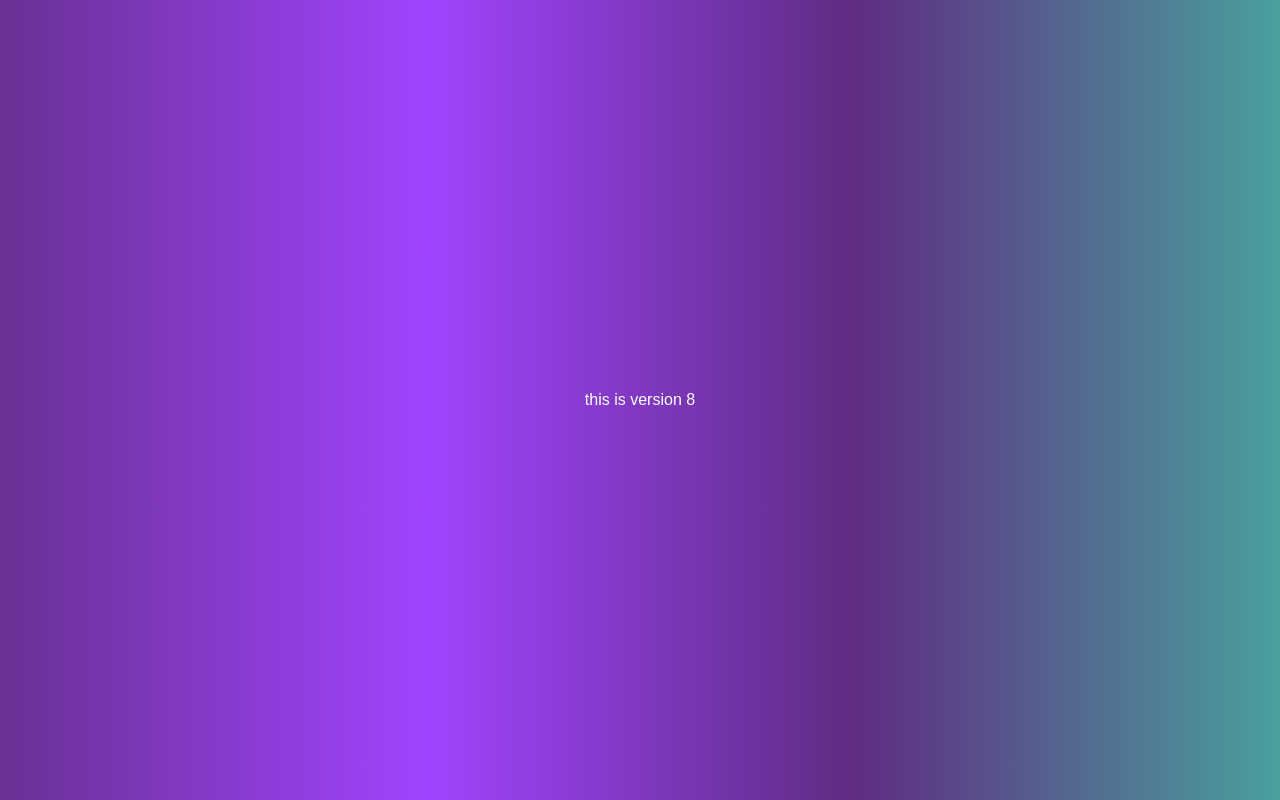
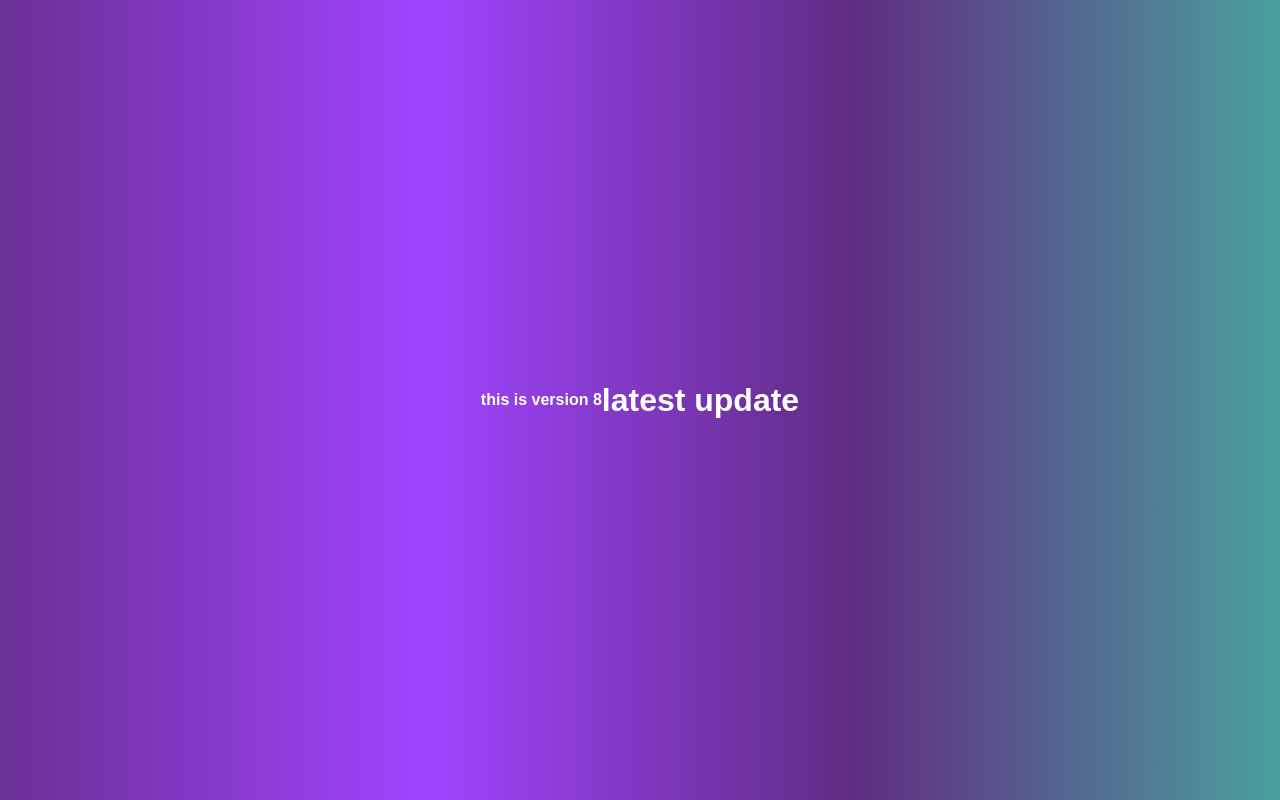
Before and after one commit to kaushalshah1309/Mynew-Repo, a plain HTML site: page index.html in a window 1280 px wide. Drawn offline with Linux system fonts and the light colour scheme.

Commit message:
aading new features

```diff
--- a/index.html
+++ b/index.html
@@ -7,6 +7,7 @@
     <title></title>
 </head>
 <body>
-     <h> this is version 8</h>
+     <h4> this is version 8</h4>
+     <h1> latest update</h1>
 </body>
 </html>
```
